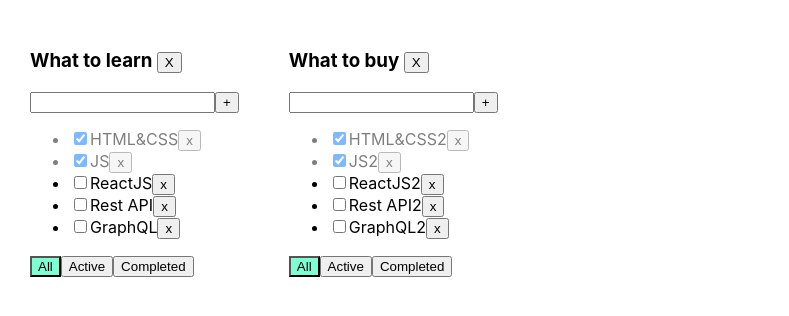
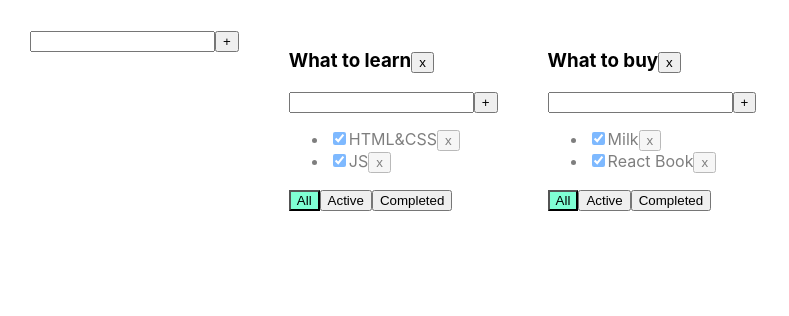
Before and after one commit to KirillHtml5/TodoListForLesson, a React (Create React App) app: page / in a window 1280 px wide. Shown: the top 316 px of the page, without its empty margins (0-789 px from the left). Built offline with nearby package versions, Linux system fonts and the light colour scheme.

Commit message:
add todo6

```diff
--- /dev/null
+++ b/src/AddItemForm.tsx
@@ -0,0 +1,43 @@
+import React, {ChangeEvent, KeyboardEvent, useState} from 'react';
+
+type AddItemFormPropsType = {
+    addItem: (newTitle: string) => void
+}
+
+const AddItemForm: React.FC<AddItemFormPropsType> = (props ) => {
+
+    const [title, setTitle] = useState("")
+    let [error, setError] = useState<string | null>(null)
+
+    const onChangeHandler = (e: ChangeEvent<HTMLInputElement>) => {
+        setTitle(e.currentTarget.value)
+    }
+    const onKeyPressHandler = (e: KeyboardEvent<HTMLInputElement>) => {
+        setError(null);
+        if (e.key === 'Enter') {
+            addItem();
+        }
+    }
+    const addItem = () => {
+        const newTitle = title.trim();
+        if (newTitle !== "") {
+            props.addItem(newTitle);
+            setTitle("");
+        } else {
+            setError("Title is required");
+        }
+    }
+    return (
+        <div>
+            <input value={title}
+                   onChange={onChangeHandler}
+                   onKeyPress={onKeyPressHandler}
+                   className={error ? "error" : ""}
+            />
+            <button onClick={addItem}>+</button>
+            {error && <div className="error-message">{error}</div>}
+        </div>
+    );
+};
+
+export default AddItemForm;
--- a/src/App.tsx
+++ b/src/App.tsx
@@ -2,115 +2,149 @@
 import './App.css';
 import {TaskType, Todolist} from './Todolist';
 import {v1} from 'uuid';
+import AddItemForm from "./AddItemForm";
 
 export type FilterValuesType = "all" | "active" | "completed";
-type  TodoListsType = {
+type TodolistType = {
     id: string
     title: string
     filter: FilterValuesType
 }
-type TasksObjectType = {
+
+type TasksStateType = {
     [key: string]: Array<TaskType>
 }
 
+
 function App() {
-    let todolistID1 = v1();
-    let todolistID2 = v1();
+    //BLL:
+    const todolistId1 = v1();
+    const todolistId2 = v1();
 
-    let [todolists, setTodolists] = useState<Array<TodoListsType>>([
-        {id: todolistID1, title: 'What to learn', filter: 'all'},
-        {id: todolistID2, title: 'What to buy', filter: 'all'},
+    const [todolists, setTodolists] = useState<Array<TodolistType>>([
+        {id: todolistId1, title: "What to learn", filter: "all"},
+        {id: todolistId2, title: "What to buy", filter: "all"}
     ])
 
-    let [tasks, setTasks] = useState<TasksObjectType>({
-        [todolistID1]: [
+    const [tasks, setTasks] = useState<TasksStateType>({
+        [todolistId1]: [
             {id: v1(), title: "HTML&CSS", isDone: true},
-            {id: v1(), title: "JS", isDone: true},
-            {id: v1(), title: "ReactJS", isDone: false},
-            {id: v1(), title: "Rest API", isDone: false},
-            {id: v1(), title: "GraphQL", isDone: false},
+            {id: v1(), title: "JS", isDone: true}
         ],
-        [todolistID2]: [
-            {id: v1(), title: "HTML&CSS2", isDone: true},
-            {id: v1(), title: "JS2", isDone: true},
-            {id: v1(), title: "ReactJS2", isDone: false},
-            {id: v1(), title: "Rest API2", isDone: false},
-            {id: v1(), title: "GraphQL2", isDone: false},
+        [todolistId2]: [
+            {id: v1(), title: "Milk", isDone: true},
+            {id: v1(), title: "React Book", isDone: true}
         ]
     });
 
 
-    function removeTask(id: string, todolistID: string) {
-        // let currentTaskArray = tasks[todolistID]
-        // tasks[todolistID] = currentTaskArray.filter(t => t.id !== id);
-        // setTasks({...tasks});
-        setTasks({...tasks, [todolistID]:tasks[todolistID].filter(el=> el.id!==id)})
+    function removeTask(id: string, todolistId: string) {
+        //достанем нужный массив по todolistId:
+        const todolistTasks = tasks[todolistId];
+        // перезапишем в этом объекте массив для нужного тудулиста отфилтрованным массивом:
+        tasks[todolistId] = todolistTasks.filter(t => t.id != id);
+        // засетаем в стейт копию объекта, чтобы React отреагировал перерисовкой
+        setTasks({...tasks});
     }
 
-    function addTasks(title: string, todolistID: string) {
-        let newTask = {id: v1(), title: title, isDone: false};
-        // let newTasks = [task, ...tasks];
-         setTasks({...tasks, [todolistID]:[newTask,...tasks[todolistID]]});
+    function addTask(title: string, todolistId: string) {
+        const task = {id: v1(), title: title, isDone: false};
+        //достанем нужный массив по todolistId:
+        const todolistTasks = tasks[todolistId];
+        // перезапишем в этом объекте массив для нужного тудулиста копией, добавив в начало новую таску:
+        tasks[todolistId] = [task, ...todolistTasks];
+        // засетаем в стейт копию объекта, чтобы React отреагировал перерисовкой
+        setTasks({...tasks});
     }
 
-    function changeStatus(taskId: string, isDone: boolean, todolistID: string) {
-        setTasks({...tasks, [todolistID]:tasks[todolistID].map(el=>el.id===taskId ? {...el,isDone:isDone}: el )})
-        // let task = tasks.find(t => t.id === taskId);
-        // if (task) {
-        //     task.isDone = isDone;
-        // }
-        //
-        // setTasks([...tasks]);
+    function changeStatus(id: string, isDone: boolean, todolistId: string) {
+        //достанем нужный массив по todolistId:
+        const todolistTasks = tasks[todolistId];
+        // найдём нужную таску:
+        const task = todolistTasks.find(t => t.id === id);
+        //изменим таску, если она нашлась
+        if (task) {
+            task.isDone = isDone;
+            // засетаем в стейт копию объекта, чтобы React отреагировал перерисовкой
+            setTasks({...tasks});
+        }
     }
 
-
-    // let tasksForTodolist = tasks;
-    //
-    // if (filter === "active") {
-    //     tasksForTodolist = tasks.filter(t => t.isDone === false);
-    // }
-    // if (filter === "completed") {
-    //     tasksForTodolist = tasks.filter(t => t.isDone === true);
-    // }
-
-    function changeFilter(value: FilterValuesType, todolistID: string) {
-        // setFilter(value);
-        setTodolists(todolists.map(el => el.id===todolistID ? {...el, filter:value}: el))
+    function changeFilter(value: FilterValuesType, todolistId: string) {
+        const todolist = todolists.find(tl => tl.id === todolistId);
+        if (todolist) {
+            todolist.filter = value;
+            setTodolists([...todolists])
+        }
     }
 
- const removeTodolist=(todolistID: string)=>{
-        setTodolists(todolists.filter(el=> el.id !== todolistID))
-     delete tasks[todolistID]
+    function removeTodolist(id: string) {
+        // засунем в стейт список тудулистов, id которых не равны тому, который нужно выкинуть
+        setTodolists(todolists.filter(tl => tl.id != id));
+        // удалим таски для этого тудулиста из второго стейта, где мы храним отдельно таски
+        delete tasks[id]; // удаляем св-во из объекта... значением которого являлся массив тасок
+        // засетаем в стейт копию объекта, чтобы React отреагировал перерисовкой
+        setTasks({...tasks});
     }
-    return (
-        <div className="App">
-            {todolists.map(el => {
-                let tasksForTodolist = tasks[el.id];
 
-                if (el.filter === "active") {
-                    tasksForTodolist = tasks[el.id].filter(t => t.isDone === false);
+    function addNewTodolist(newTodolistTitle: string) {
+        const newTodolistId = v1()
+        const newTodolist: TodolistType = {
+            id: newTodolistId, title: newTodolistTitle, filter: 'all'
         }
-                if (el.filter === "completed") {
-                    tasksForTodolist = tasks[el.id].filter(t => t.isDone === true);
+        // const updatedTodolists=[...todolists,newTodolist]
+        const updatedTodolists = todolists.concat(newTodolist)
+        setTodolists(updatedTodolists)
+        setTasks({...tasks, [newTodolistId]: []})
     }
-                return (
-                    <Todolist
-                        key={el.id}
-                        todolistID={el.id}
-                        title={el.title}
+
+    function changeTaskTitle(id: string, title: string, todolistId: string) {
+        setTasks({
+            ...tasks,
+            [todolistId]: tasks[todolistId]
+                .map(t => t.id === id ? {...t, title: title} : t)
+        })
+    }
+
+    function changeTodolistTitle(title: string, todolistId: string) {
+        setTodolists(todolists.map(tl => tl.id === todolistId ? {...tl, title: title} : tl))
+    }
+
+//UI
+    const todolistsComponents = todolists.map(tl => {
+        const allTodolistTasks = tasks[tl.id];
+        let tasksForTodolist = allTodolistTasks;
+
+        if (tl.filter === "active") {
+            tasksForTodolist = allTodolistTasks.filter(t => t.isDone === false);
+        }
+        if (tl.filter === "completed") {
+            tasksForTodolist = allTodolistTasks.filter(t => t.isDone === true);
+        }
+
+        return <Todolist
+            key={tl.id}
+            id={tl.id}
+            title={tl.title}
             tasks={tasksForTodolist}
             removeTask={removeTask}
             changeFilter={changeFilter}
-                        addTasks={addTasks}
+            addTask={addTask}
             changeTaskStatus={changeStatus}
-                        filter={el.filter}
+            filter={tl.filter}
             removeTodolist={removeTodolist}
+            changeTaskTitle={changeTaskTitle}
+            changeTodolistTitle={changeTodolistTitle}
+
         />
-                )
-            })}
+    })
+    return (
+        <div className="App">
+            <AddItemForm addItem={addNewTodolist}/>
+            {todolistsComponents}
 
         </div>
-    );
+    )
 }
 
 export default App;
--- /dev/null
+++ b/src/EditableSpan.tsx
@@ -0,0 +1,33 @@
+import React, {ChangeEvent, FC, useState} from 'react';
+
+type EditableSpanPropsType = {
+    title: string
+    changeTitle: (title: string) => void
+}
+
+const EditableSpan: FC<EditableSpanPropsType> = (props) => {
+    const [editMode, setEditMode] = useState<boolean>(false)
+    const [title, setTitle] = useState(props.title)
+    const onEditMode = () => setEditMode(true)
+    const offEditMode = () => {
+        setEditMode(false)
+        props.changeTitle(title)
+    }
+
+    const onChangeHandler = (e: ChangeEvent<HTMLInputElement>) => {
+        setTitle(e.currentTarget.value)
+    }
+
+    return (
+        editMode
+            ? <input
+                value={title}
+                onBlur={offEditMode}
+                autoFocus
+                onChange={onChangeHandler}
+            />
+            : <span onDoubleClick={onEditMode}>{props.title}</span>
+    );
+};
+
+export default EditableSpan;
--- a/src/Todolist.tsx
+++ b/src/Todolist.tsx
@@ -1,5 +1,7 @@
-import React, {ChangeEvent, KeyboardEvent, useState} from 'react';
+import React, {ChangeEvent, useState, KeyboardEvent} from 'react';
 import {FilterValuesType} from './App';
+import AddItemForm from "./AddItemForm";
+import EditableSpan from "./EditableSpan";
 
 export type TaskType = {
     id: string
@@ -8,73 +10,56 @@
 }
 
 type PropsType = {
-    todolistID: string
+    id: string
     title: string
     tasks: Array<TaskType>
-    removeTask: (taskId: string, todolistID: string) => void
-    changeFilter: (value: FilterValuesType, todolistID: string) => void
-    addTasks: (title: string,todolistID: string) => void
-    changeTaskStatus: (taskId: string, isDone: boolean,todolistID: string) => void
+    removeTask: (taskId: string, todolistId: string) => void
+    changeFilter: (value: FilterValuesType, todolistId: string) => void
+    addTask: (title: string, todolistId: string) => void
+    changeTaskStatus: (id: string, isDone: boolean, todolistId: string) => void
+    removeTodolist: (id: string) => void
     filter: FilterValuesType
-    removeTodolist:(todolistID: string)=> void
+    changeTaskTitle: (id: string, title: string, todolistId: string) => void
+    changeTodolistTitle: (title: string, todolistId: string) => void
 }
 
 export function Todolist(props: PropsType) {
 
-    let [title, setTitle] = useState("")
-    let [error, setError] = useState<string | null>(null)
+    const removeTodolist = () => props.removeTodolist(props.id)
 
-    const addTask = () => {
-        if (title.trim() !== "") {
-            props.addTasks(title.trim(),props.todolistID);
-            setTitle("");
-        } else {
-            setError("Title is required");
-        }
+    const onAllClickHandler = () => props.changeFilter("all", props.id);
+    const onActiveClickHandler = () => props.changeFilter("active", props.id);
+    const onCompletedClickHandler = () => props.changeFilter("completed", props.id);
+
+    const addTaskToTodolist = (newTitle: string) => {
+        props.addTask(newTitle, props.id)
+    }
+    const changeTodolistTitle = (title: string) => {
+        props.changeTodolistTitle(title, props.id)
     }
 
-    const onChangeHandler = (e: ChangeEvent<HTMLInputElement>) => {
-        setTitle(e.currentTarget.value)
-    }
-
-    const onKeyPressHandler = (e: KeyboardEvent<HTMLInputElement>) => {
-        setError(null);
-        if (e.charCode === 13) {
-            addTask();
-        }
-    }
-
-    const onAllClickHandler = () => props.changeFilter("all", props.todolistID);
-    const onActiveClickHandler = () => props.changeFilter("active", props.todolistID);
-    const onCompletedClickHandler = () => props.changeFilter("completed", props.todolistID);
-const RemoveTodo=()=>{
-    props.removeTodolist(props.todolistID)
-}
-
     return <div>
-        <h3>{props.title} <button onClick={RemoveTodo}>X</button></h3>
-        <div>
-            <input value={title}
-                   onChange={onChangeHandler}
-                   onKeyPress={onKeyPressHandler}
-                   className={error ? "error" : ""}
-            />
-            <button onClick={addTask}>+</button>
-            {error && <div className="error-message">{error}</div>}
-        </div>
+        <h3>
+            <EditableSpan title={props.title} changeTitle={changeTodolistTitle}/>
+            <button onClick={removeTodolist}>x</button>
+        </h3>
+        <AddItemForm addItem={addTaskToTodolist}/>
         <ul>
             {
                 props.tasks.map(t => {
-                    const onClickHandler = () => props.removeTask(t.id,props.todolistID)
+                    const onClickHandler = () => props.removeTask(t.id, props.id)
                     const onChangeHandler = (e: ChangeEvent<HTMLInputElement>) => {
-                        props.changeTaskStatus(t.id, e.currentTarget.checked, props.todolistID);
+                        let newIsDoneValue = e.currentTarget.checked;
+                        props.changeTaskStatus(t.id, newIsDoneValue, props.id);
+                    }
+                    const changeTaskTitle = (title: string) => {
+                        props.changeTaskTitle(t.id, title, props.id)
                     }
 
                     return <li key={t.id} className={t.isDone ? "is-done" : ""}>
-                        <input type="checkbox"
-                               onChange={onChangeHandler}
-                               checked={t.isDone}/>
-                        <span>{t.title}</span>
+                        <input type="checkbox" onChange={onChangeHandler} checked={t.isDone}/>
+                        <EditableSpan title={t.title} changeTitle={changeTaskTitle}/>
+                        {/*<span>{t.title}</span>*/}
                         <button onClick={onClickHandler}>x</button>
                     </li>
                 })
@@ -82,11 +67,14 @@
         </ul>
         <div>
             <button className={props.filter === 'all' ? "active-filter" : ""}
-                    onClick={onAllClickHandler}>All</button>
+                    onClick={onAllClickHandler}>All
+            </button>
             <button className={props.filter === 'active' ? "active-filter" : ""}
-                onClick={onActiveClickHandler}>Active</button>
+                    onClick={onActiveClickHandler}>Active
+            </button>
             <button className={props.filter === 'completed' ? "active-filter" : ""}
-                onClick={onCompletedClickHandler}>Completed</button>
+                    onClick={onCompletedClickHandler}>Completed
+            </button>
         </div>
     </div>
 }
```
Lines whose indentation alone changed are shown as unchanged.
